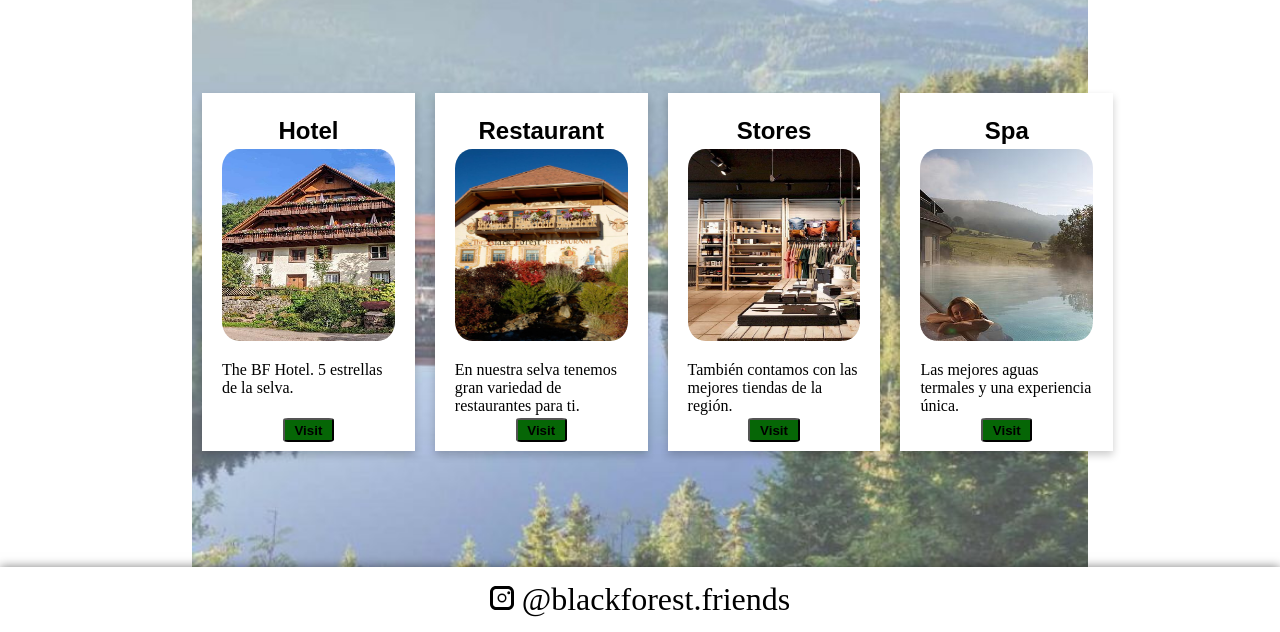
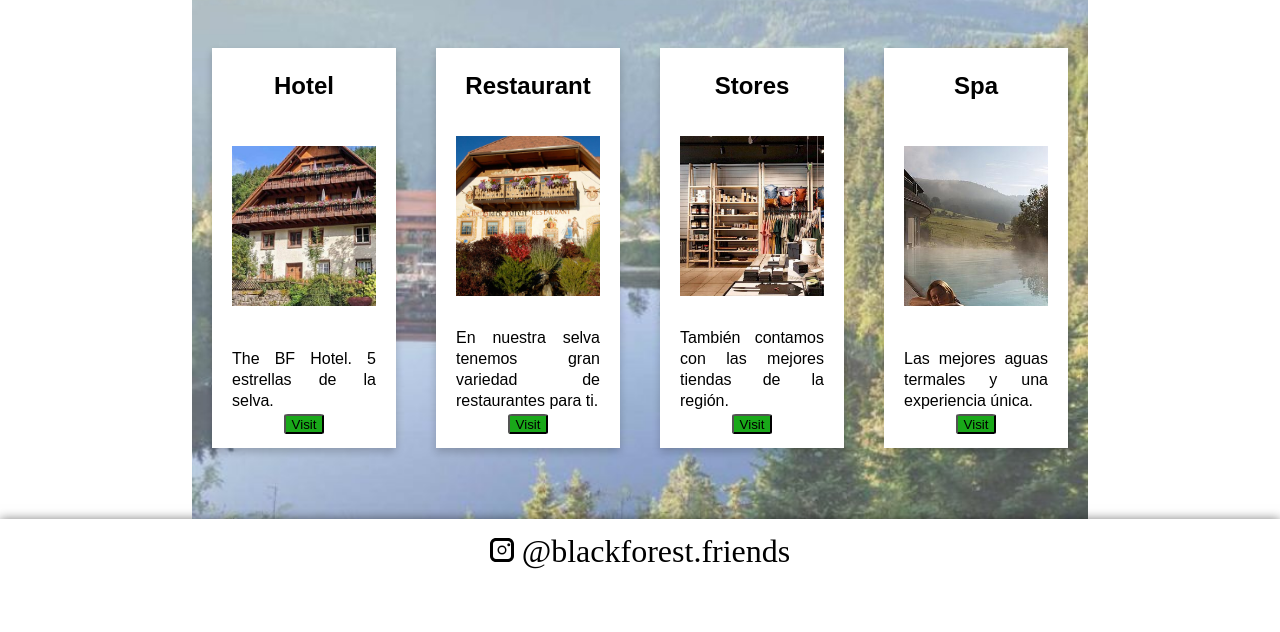
Before and after one commit to RDUSRD/AlepaoBoceto, a plain HTML site: page Pages/Visit.html in a window 1280 px wide. Shown: the part 274-906 px from the top of the page. After the commit the page ends 858 px from the top, so only its background shows below. Drawn offline with Linux system fonts and the light colour scheme.

Commit message:
Arreglando visit

```diff
--- a/Pages/Visit.html
+++ b/Pages/Visit.html
@@ -64,7 +64,7 @@
             <p class="card-text">
               Las mejores aguas termales y una experiencia única.
             </p>
-            <button class="btn btn-primary" disabled><p>Visit</p></button>
+            <button class="btn btn-primary" disabled>Visit</button>
           </div>
         </div>
       </div>
--- a/assets/css/style.css
+++ b/assets/css/style.css
@@ -211,16 +211,34 @@ button[type="submit"]:hover {
 .card-deck {
   margin: 100px auto;
   display: flex;
-  justify-content: space-evenly;
+  justify-content: space-between;
+  margin: 35px auto;
+  max-width: 1200px;
 }
 
 .card {
   background-color: white;
-  margin: 0 10px;
+  margin: 20px;
   padding: 20px;
   box-shadow: 0 4px 8px 0 rgba(0, 0, 0, 0.2);
   transition: 0.3s;
-  justify-content: center;
+  width: 300px;
+  height: 400px;
+  display: flex;
+  flex-direction: column;
+  justify-content: space-between;
+  position: relative;
+}
+
+.card:hover {
+  box-shadow: 0 8px 16px 0 rgba(0, 0, 0, 0.2);
+  transform: translateY(-5px);
+}
+
+.card img {
+  width: 100%;
+  height: 160px;
+  object-fit: cover;
 }
 
 .card h2 {
@@ -231,39 +249,33 @@ button[type="submit"]:hover {
   font-family: sans-serif;
 }
 
-.card:hover {
-  box-shadow: 0 8px 16px 0 rgba(0, 0, 0, 0.63);
+.card p {
+  font-size: 1rem;
+  text-align: justify;
+  line-height: 1.3;
+  font-family: sans-serif;
+  margin-bottom: 1em;
 }
 
-.card-img-top {
-  width: 10.8em;
-  height: 15vw;
-  margin-bottom: 1em;
-  border-radius: 10%;
-}
-
-.card-body {
-  display: flex;
-  flex-direction: column;
-  justify-content: space-between;
-  align-items: center;
-}
-
-.card-text {
-  margin-bottom: 1em;
-  justify-content: center;
-}
-
-/* Estilos de boton de cartas */
-.btn.btn-primary {
-  background-color: rgb(6, 102, 6);
-  color: black;
+.card button {
+  background-color: rgb(25, 168, 25);
+  color: rgb(0, 0, 0);
   border-color: black;
   border: 15%;
   border-radius: 10%;
-  font-weight: bold;
   position: absolute;
-  margin-top: 4.5%;
-  height: 3%;
-  width: 4%;
+  bottom: 0;
+  margin-top: 1em;
+  margin-bottom: 1em;
+  left: 50%;
+  transform: translateX(-50%);
+  height: 1.5em;
+  width: 3em;
+  transition: all 0.3s ease-in-out;
 }
+
+.card button:hover {
+  background-color: rgb(0, 128, 0);
+  color: white;
+  cursor: pointer;
+}
```
